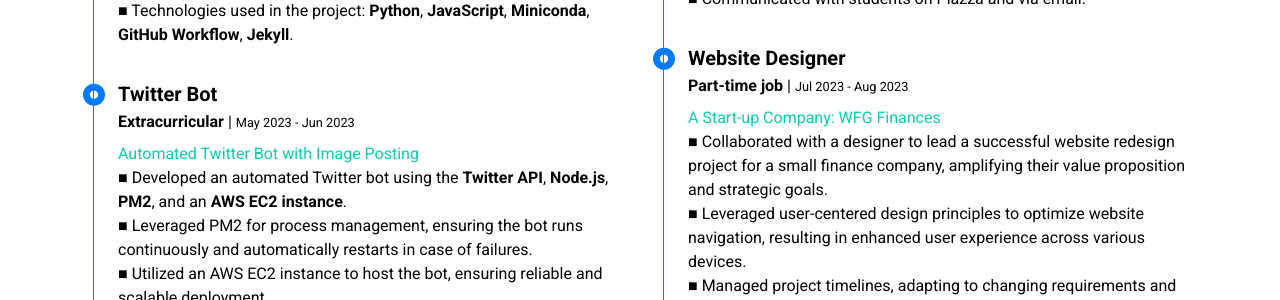
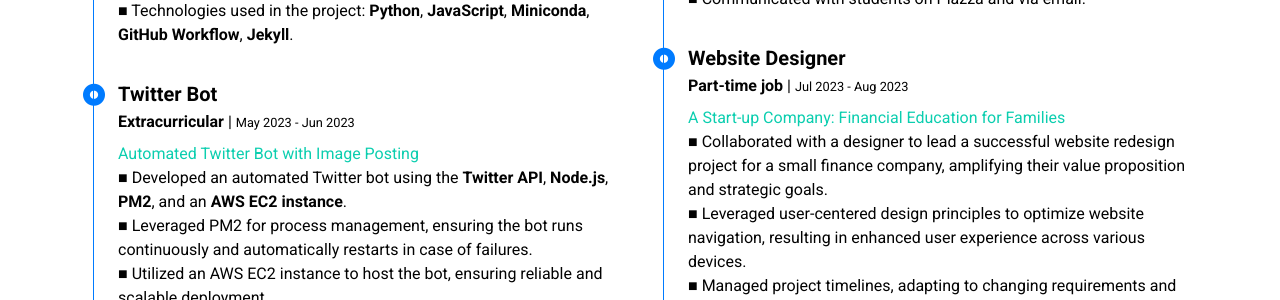
Before and after one commit to WoodyLinwc/WoodyLinwc.github.io, a Jekyll site: the page built from index.md, in a window 1280 px wide and 900 px high, scrolled down 2359 px. Shown: the part 152-452 px from the top of the window. Built offline with Jekyll 4.4.1, drawn with Linux system fonts in a browser that asks for light colours.

Commit message:
Update index.md

```diff
--- a/index.md
+++ b/index.md
@@ -274,7 +274,7 @@ layout: default
                         <h5 class="font-weight-bold mb-1">Website Designer</h5>
                         <p class="mb-2"><strong>Part-time job</strong> | <small>Jul 2023 - Aug 2023</small></p>
                         <p>
-                            <a href="https://www.fe4f.com/" target="_blank">A Start-up Company: WFG Finances</a>
+                            <a href="https://www.fe4f.com/" target="_blank">A Start-up Company: Financial Education for Families</a>
                             <br />
                             ■ Collaborated with a designer to lead a successful website redesign project for a small finance company, amplifying their value proposition and strategic goals.
                             <br />
```
